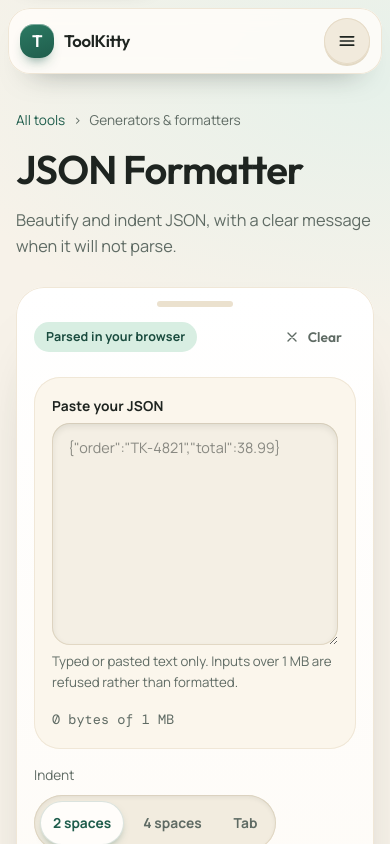
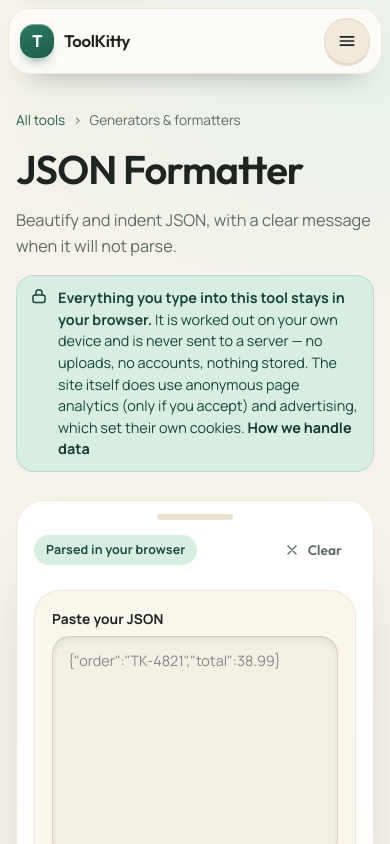
Before and after one commit to BinaryBursts/ToolKitty, a Next.js app: page /tools/json-formatter in a window 390 px wide. Shown: the top 844 px of the page. Built offline with nearby package versions, Linux system fonts and the light colour scheme.

Commit message:
Orbis: TKT-20 checkpoint

```diff
--- a/src/app/globals.css
+++ b/src/app/globals.css
@@ -1345,6 +1345,22 @@ a {
   .t-device {
     border-radius: 28px;
   }
+  /* The tool pages' privacy notice has to be read before the visitor types,
+     which on a phone means fitting above the fold without losing a word of it
+     (REQ-9). The type scale and the padding give way; the wording does not. */
+  .t-privacy {
+    gap: 10px;
+    padding: 12px 14px;
+    border-radius: 18px;
+  }
+  .t-privacy .o-text {
+    font-size: 0.9rem;
+    line-height: 1.5;
+  }
+  .t-privacy .o-icon {
+    width: 18px;
+    height: 18px;
+  }
   .t-seg__btn {
     padding: 10px 13px;
     font-size: 0.86rem;
--- a/src/components/layout/PrivacyNotice.tsx
+++ b/src/components/layout/PrivacyNotice.tsx
@@ -1,6 +1,4 @@
 import Link from "next/link";
-
-import { cx } from "@/lib/classNames";
 
 /** The padlock the approved design draws beside the notice. */
 function LockIcon() {
@@ -25,31 +23,46 @@ function LockIcon() {
 }
 
 /**
- * The promise that nothing a visitor types leaves their device.
+ * The wording, fixed here as constants rather than written into the JSX, so
+ * there is exactly one copy of the claim on the whole site and a change to it
+ * is a change to one file (REQ-9).
  *
- * Rendered by the page template on every tool page rather than by each tool, so
- * no tool can ship without it and the wording cannot drift from one page to the
- * next (REQ-2). It is the one piece of the page that has to be believed, so it
- * states the fact in its first sentence and links to the policy that says it at
- * length. Where it sits — directly below the tool — is fixed by
- * `TOOL_PAGE_SECTIONS` and was confirmed at review of this ticket.
+ * It is deliberately specific rather than promotional, and it says both halves
+ * of the truth: what stays on the device (everything typed into the tool) and
+ * what the site itself does collect (page analytics after consent, and
+ * advertising, both of which set cookies). Saying only the first half would
+ * read as a promise the third-party scripts break.
+ */
+const NOTICE_CLAIM = "Everything you type into this tool stays in your browser.";
+const NOTICE_DETAIL =
+  "It is worked out on your own device and is never sent to a server — no " +
+  "uploads, no accounts, nothing stored. The site itself does use anonymous " +
+  "page analytics (only if you accept) and advertising, which set their own " +
+  "cookies.";
+const POLICY_LINK_LABEL = "How we handle data";
+
+/**
+ * The promise that nothing a visitor types leaves their device (REQ-9).
  *
- * The wording here is the template's default. The privacy and trust pass
- * (REQ-9) owns the final copy, including anything to say about analytics and
- * ads once those exist; deliberately, this notice claims nothing about them
- * yet, because neither is on the site today.
+ * Rendered by {@link file://./ToolPageTemplate.tsx} on every tool page rather
+ * than by each tool, so no tool can ship without it and the wording cannot
+ * drift from one page to the next. **It takes no props on purpose.** There is
+ * no `hidden`, no `variant`, no registry field and no configuration that lets
+ * an individual tool suppress or soften it; the template renders it
+ * unconditionally, between the page heading and the tool itself, so a visitor
+ * reads it before touching a control.
+ *
+ * It is plain text in the server-rendered HTML — never an image — so it is
+ * indexable, selectable, and read out by assistive technology in the order it
+ * appears.
  */
-export function PrivacyNotice({ className }: { className?: string }) {
+export function PrivacyNotice() {
   return (
-    <div className={cx("t-privacy", className)}>
+    <div className="t-privacy">
       <LockIcon />
       <p className="o-text" style={{ margin: 0 }}>
-        <span className="o-strong">
-          Everything you type here stays in your browser.
-        </span>{" "}
-        This tool runs on your device: what you type is never sent to a server,
-        and nothing is remembered once you leave the page.{" "}
-        <Link href="/privacy">Read the privacy policy</Link>
+        <span className="o-strong">{NOTICE_CLAIM}</span> {NOTICE_DETAIL}{" "}
+        <Link href="/privacy">{POLICY_LINK_LABEL}</Link>
       </p>
     </div>
   );
--- a/src/components/layout/ToolPageTemplate.tsx
+++ b/src/components/layout/ToolPageTemplate.tsx
@@ -17,17 +17,18 @@ import type { ToolDefinition } from "@/tools/types";
  * in exactly this order, so a section moved in the JSX fails the suite. Each
  * key is the `data-section` value of the section it names.
  *
- * **The privacy notice sits below the tool, not above it.** The approved
- * weight-converter screen draws the notice inside the intro block, above the
- * tool; REQ-2's acceptance criterion puts it after the tool, and that is the
- * order confirmed at review of this ticket. The design and the requirement
- * disagree on this one point — do not "correct" the template back to the
- * screen without reopening that decision.
+ * **The privacy notice sits above the tool, inside the intro block.** It was
+ * below the tool when the template was first built (REQ-2's criterion read
+ * that way); REQ-9 then fixed the placement the other way round — the claim
+ * has to be readable *before* the visitor types, above the fold on a 390 px
+ * phone as well as on desktop — which is also how the approved tool screens
+ * draw it. That is the order now, and moving it back down would break REQ-9's
+ * first acceptance criterion.
  */
 export const TOOL_PAGE_SECTIONS = [
   "intro",
+  "privacy",
   "tool",
-  "privacy",
   "supporting-copy",
   "more-tools",
   "ad-reserve",
@@ -64,16 +65,20 @@ export function ToolPageTemplate({ tool }: { tool: ToolDefinition }) {
         </nav>
         <h1 className="o-display">{tool.name}</h1>
         <p className="o-lead">{tool.shortDescription}</p>
+        {/* Inside the intro block, not a section of its own: the notice has to
+            be read before the tool is used, and a section's own padding would
+            push it — and the tool's first control — towards the fold on a
+            phone. Rendered unconditionally and with no props, so no tool can
+            turn it off (REQ-9). */}
+        <div data-section="privacy">
+          <PrivacyNotice />
+        </div>
       </Container>
 
       <Container as="section" data-section="tool">
         <ToolErrorBoundary toolName={tool.name}>
           <Tool />
         </ToolErrorBoundary>
-      </Container>
-
-      <Container as="section" className="o-section" data-section="privacy">
-        <PrivacyNotice />
       </Container>
 
       {tool.supportingCopy.length > 0 ? (
```
Also changed, not shown: src/tools/types.ts (+10 -0 lines).
